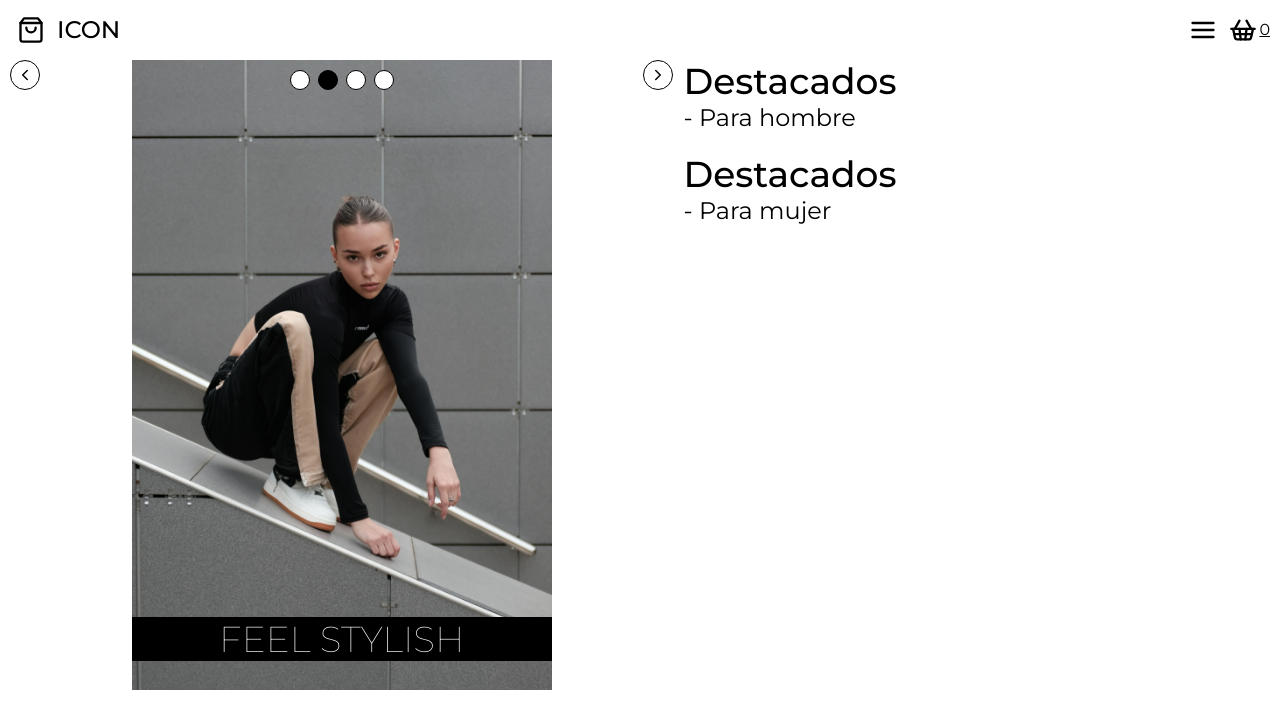
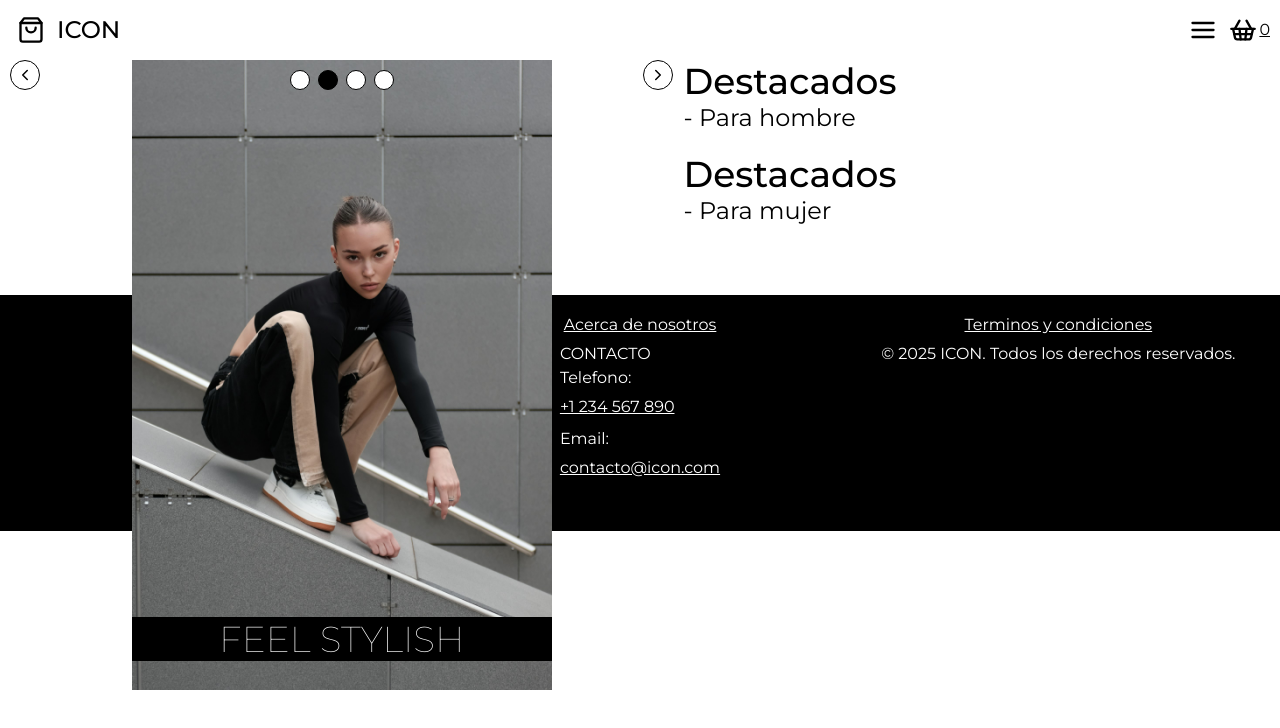
Before and after one commit to ianmnv/ICON-E-shop, a Next.js app: page / in a window 1280 px wide. Shown: the top 728 px of the page. Built offline with nearby package versions, Linux system fonts and the light colour scheme.

Commit message:
Add Footer component with styles and tests

```diff
--- a/app/layout.tsx
+++ b/app/layout.tsx
@@ -2,6 +2,7 @@ import type { Metadata } from "next";
 import { Montserrat } from "next/font/google";
 import "./globals.css";
 import Header from "@/components/Header";
+import Footer from "@/components/Footer";
 
 const montserrat = Montserrat({
   variable: "--font-montserrat",
@@ -25,6 +26,7 @@ export default function RootLayout({
       <body className={montserrat.className}>
         <Header />
         {children}
+        <Footer />
       </body>
     </html>
   );
--- a/app/page.module.css
+++ b/app/page.module.css
@@ -17,7 +17,6 @@
   position: relative;
   display: flex;
   justify-content: center;
-  min-height: max-content;
 }
 
 .section__portrait__div {
--- /dev/null
+++ b/components/Footer.module.css
@@ -0,0 +1,65 @@
+.footer {
+  background-color: #000;
+  padding: 2rem;
+  display: grid;
+  grid-template-columns: repeat(auto-fit, minmax(12rem, 1fr));
+  justify-content: space-between;
+  gap: 1.5rem;
+}
+
+.footer__columns {
+  display: flex;
+  flex-direction: column;
+  align-items: center;
+  gap: 1rem;
+}
+
+.footer__logo__container {
+  background-color: #fff;
+  color: #000;
+  padding: 1rem;
+  display: flex;
+  flex-direction: column;
+  align-items: center;
+}
+
+.footer__a {
+  font-size: var(--font-size-S);
+  display: flex;
+  gap: 0.5rem;
+  align-items: center;
+  color: #fff;
+}
+
+.footer__ico__social {
+  width: 2rem;
+  height: 2rem;
+}
+
+.footer__p__contact,
+.footer__p__contact a {
+  color: #fff;
+  font-size: var(--font-size-S);
+  word-break: break-word;
+}
+
+.footer__contact__info {
+  display: flex;
+  flex-direction: column;
+  gap: 0.5rem;
+}
+
+.footer__column_inner {
+  display: flex;
+  flex-direction: column;
+  gap: 1rem;
+}
+
+.footer__column_inner a {
+  margin-bottom: 0.3rem;
+}
+
+.footer__icons {
+  width: 5rem;
+  height: 5rem;
+}
--- a/components/Footer.tsx
+++ b/components/Footer.tsx
@@ -0,0 +1,75 @@
+import { ShoppingBag, SquareArrowOutUpRight } from "lucide-react";
+import Link from "next/link";
+import Image from "next/image";
+
+import styles from "./Footer.module.css";
+
+export default function Footer() {
+  return (
+    <footer className={styles.footer}>
+      <div className={styles.footer__columns}>
+        <div className={styles.footer__column_inner}>
+          <Link className={styles.footer__logo__container} href="/">
+            <ShoppingBag className={styles.footer__icons} />
+            <h1>ICON</h1>
+          </Link>
+
+          <a
+            className={styles.footer__a}
+            href="https://www.facebook.com"
+            target="_blank"
+          >
+            <SquareArrowOutUpRight className={styles.footer__ico__social} />
+            Facebook
+          </a>
+
+          <a
+            className={styles.footer__a}
+            href="https://www.instagram.com"
+            target="_blank"
+          >
+            <SquareArrowOutUpRight className={styles.footer__ico__social} />
+            Instagram
+          </a>
+
+          <a
+            className={styles.footer__a}
+            href="https://www.twitter.com"
+            target="_blank"
+          >
+            <SquareArrowOutUpRight className={styles.footer__ico__social} />
+            Twitter
+          </a>
+        </div>
+      </div>
+
+      <div className={styles.footer__columns}>
+        <p className={styles.footer__p__contact}>
+          <a href="#">Acerca de nosotros</a>
+        </p>
+
+        <div
+          className={`${styles.footer__p__contact} ${styles.footer__contact__info}`}
+        >
+          <span>CONTACTO</span>
+
+          <div className={styles.footer__column_inner}>
+            <span>Telefono:</span>
+            <a href="tel:+1234567890">+1 234 567 890</a>
+            <span>Email:</span>
+            <a href="mailto:contacto@icon.com">contacto@icon.com</a>
+          </div>
+        </div>
+      </div>
+
+      <div className={styles.footer__columns}>
+        <p className={styles.footer__p__contact}>
+          <a href="#">Terminos y condiciones</a>
+        </p>
+        <p className={styles.footer__p__contact}>
+          © 2025 ICON. Todos los derechos reservados.
+        </p>
+      </div>
+    </footer>
+  );
+}
```
Also changed, not shown: 1 other file (tests, documents, lock files or other folders).
